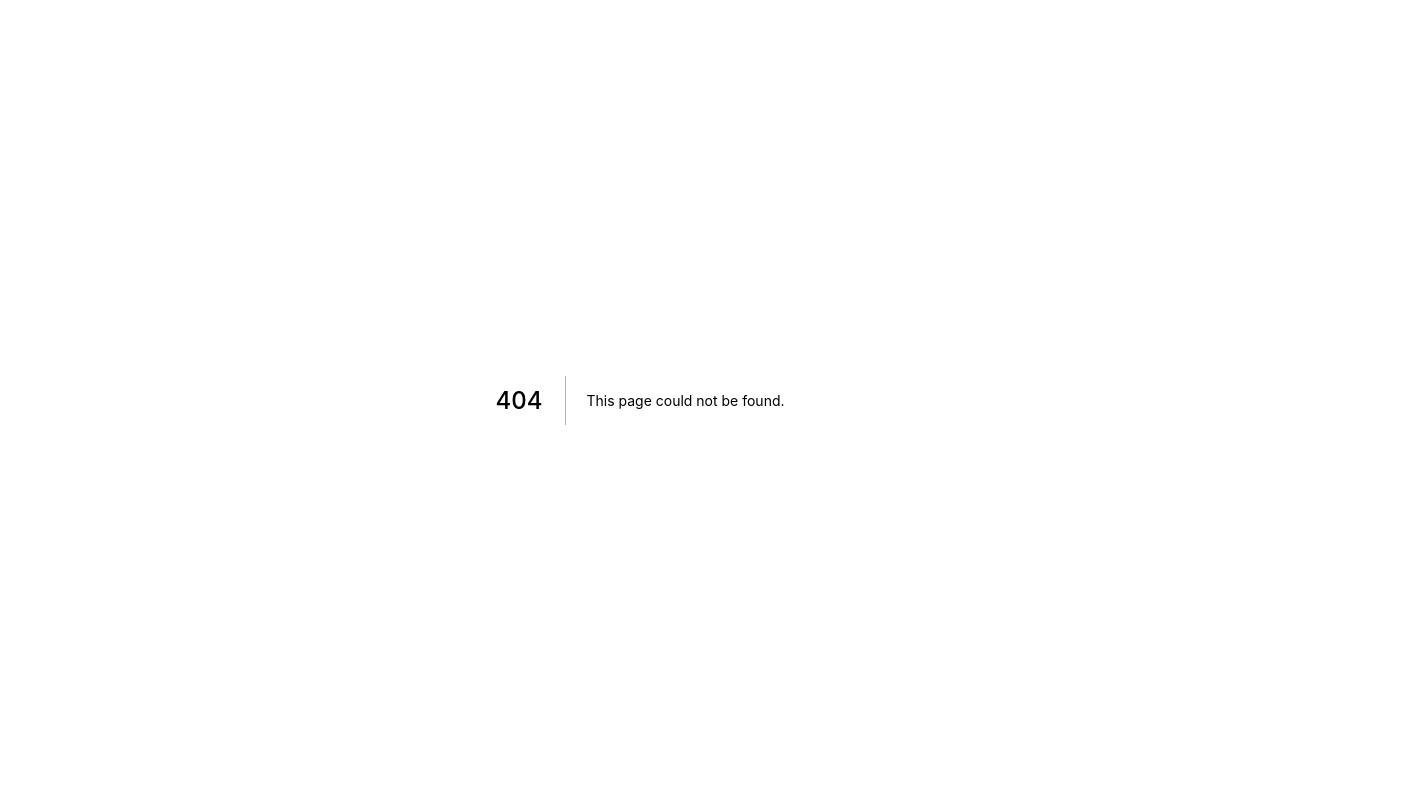
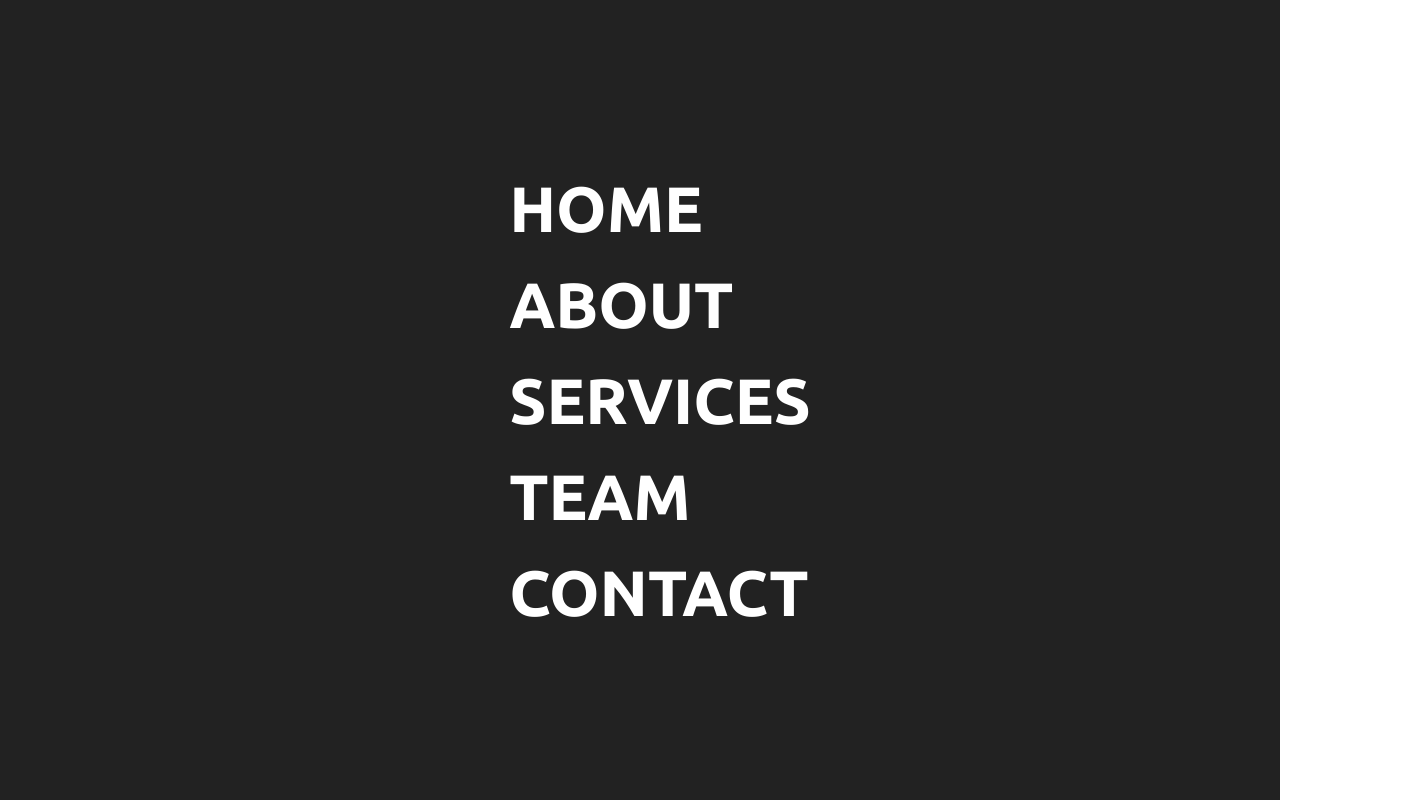
Before and after one commit to rylanzhou/mini-works-v2, a Next.js app: page /Menu-Hover in a window 1280 px wide. Before the commit this address had no page. Shown: the whole page, 1410 px wide, since content can reach past the window. Built offline with nearby package versions, Linux system fonts and the light colour scheme.

Commit message:
feat: add menu hover page

```diff
--- /dev/null
+++ b/pages/Menu-Hover/index.tsx
@@ -0,0 +1,18 @@
+import React from 'react';
+import styles from './styles.module.scss';
+
+const menuItems = ['Home', 'About', 'Services', 'Team', 'Contact'];
+
+export default function MenuHover() {
+  return (
+    <div className="body" style={{ backgroundColor: '#222' }}>
+      <ul className={styles.list}>
+        {menuItems.map((each) => (
+          <li key={each} data-text={each}>
+            {each}
+          </li>
+        ))}
+      </ul>
+    </div>
+  );
+}
--- /dev/null
+++ b/pages/Menu-Hover/styles.module.scss
@@ -0,0 +1,44 @@
+@import url('https://fonts.googleapis.com/css2?family=Poppins:wght@200;300;400;500;600;700;800;900&display=swap');
+
+$blue: #3bffe8;
+
+.list {
+  display: flex;
+  flex-direction: column;
+
+  li {
+    position: relative;
+    list-style: none;
+    text-transform: uppercase;
+    line-height: 1.5;
+    font-size: 4em;
+    font-weight: 700;
+    color: #fff;
+    transition: 0.5s;
+    cursor: pointer;
+
+    &:hover {
+      color: rgba(255, 255, 255, 0.1);
+      transform: translateY(-20px);
+
+      &::before {
+        letter-spacing: 6px;
+        opacity: 1;
+      }
+    }
+
+    &::before {
+      content: attr(data-text);
+      position: absolute;
+      bottom: -10px;
+      font-size: 0.35em;
+      font-weight: 500;
+      letter-spacing: 100px;
+      opacity: 0;
+      color: $blue;
+      transition: 0.5s;
+      pointer-events: none;
+      text-shadow: 0 0 10px $blue, 0 0 30px $blue, 0 0 80px $blue;
+    }
+  }
+}
--- a/pages/index.tsx
+++ b/pages/index.tsx
@@ -38,6 +38,7 @@ const links = [
   'Indicator',
   'Keyboard',
   'Menu-Expand',
+  'Menu-Hover',
   'Rotate-Text',
   'Switch',
   'Learning-Masked-Buttons',
```
